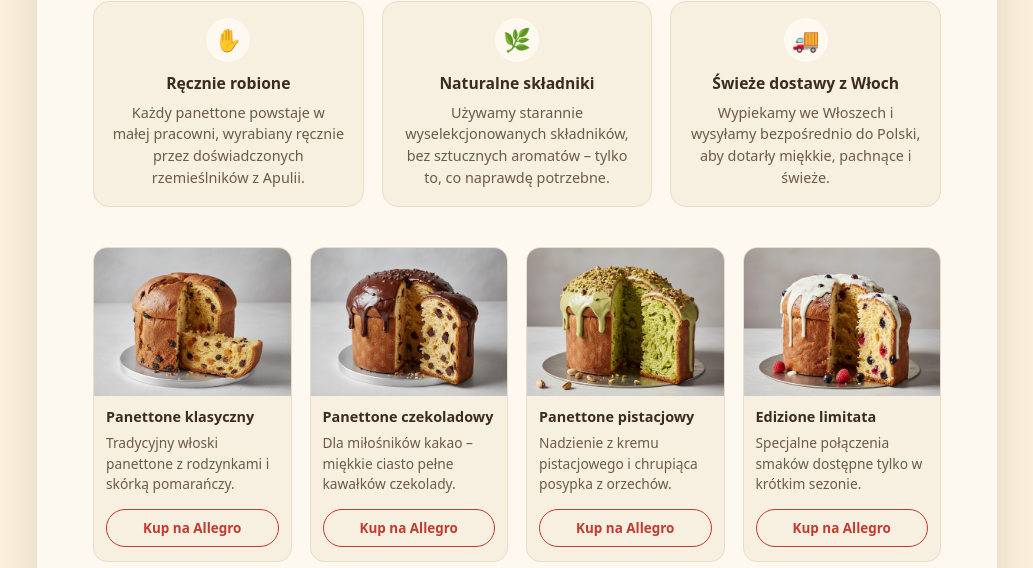
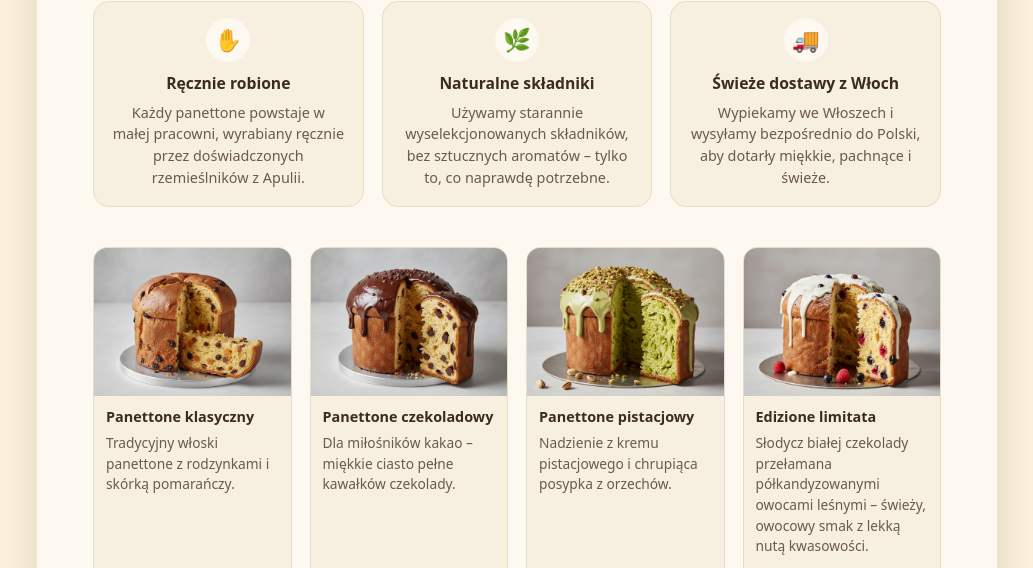
Before and after one commit to gbonfardino/giginozwloch, a plain HTML site: page index.html in a window 1280 px wide. Shown: the part 790-1358 px from the top of the page, without its empty margins (123-1156 px from the left). Drawn offline with Linux system fonts and the light colour scheme.

Commit message:
Update index.html

```diff
--- a/index.html
+++ b/index.html
@@ -486,7 +486,7 @@
           <div class="product-body">
             <h4 class="product-name">Edizione limitata</h4>
             <p class="product-desc">
-              Specjalne połączenia smaków dostępne tylko w krótkim sezonie.
+              Słodycz białej czekolady przełamana półkandyzowanymi owocami leśnymi – świeży, owocowy smak z lekką nutą kwasowości.
             </p>
             <div class="product-cta">
               <a href="#" class="btn-outline">Kup na Allegro</a>
```
